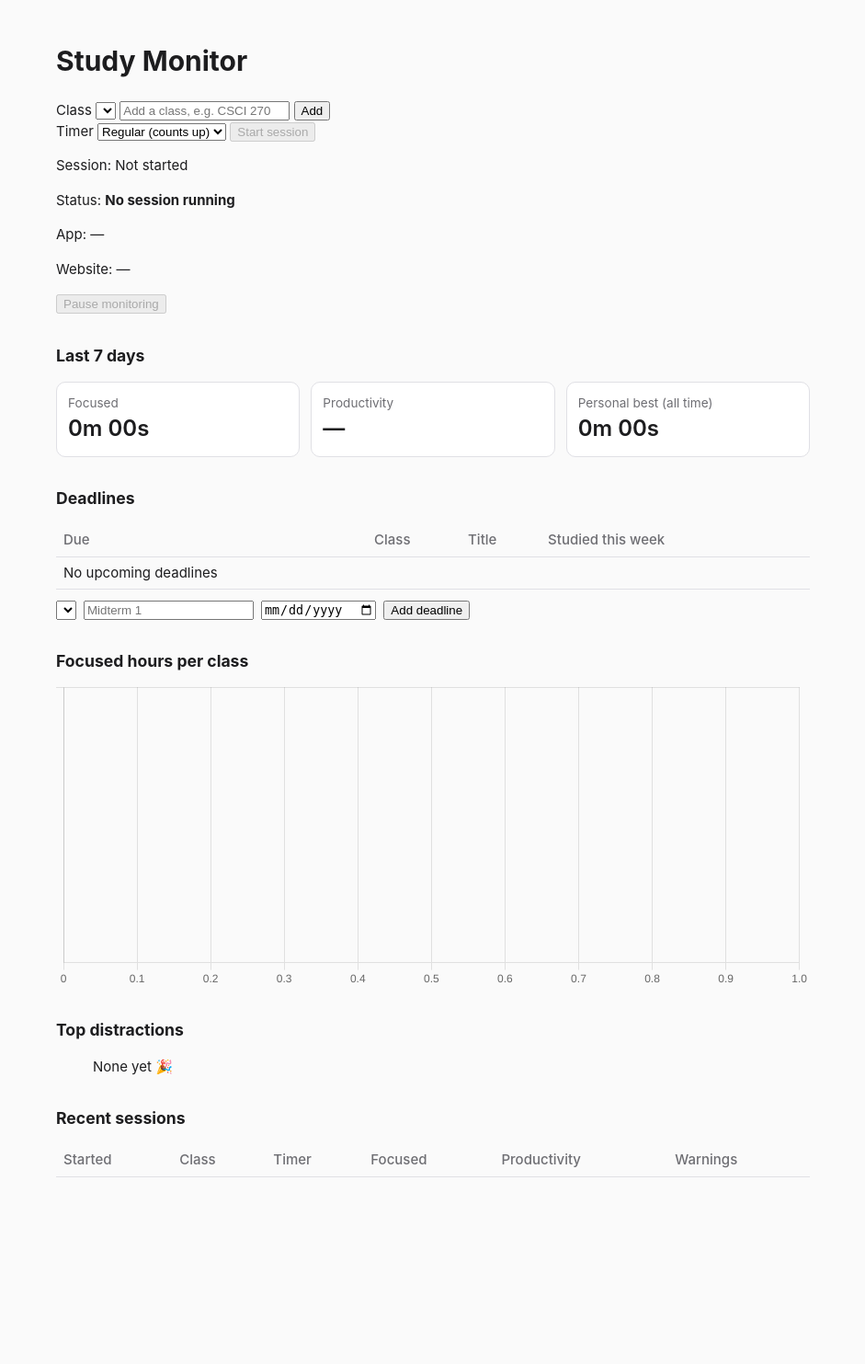
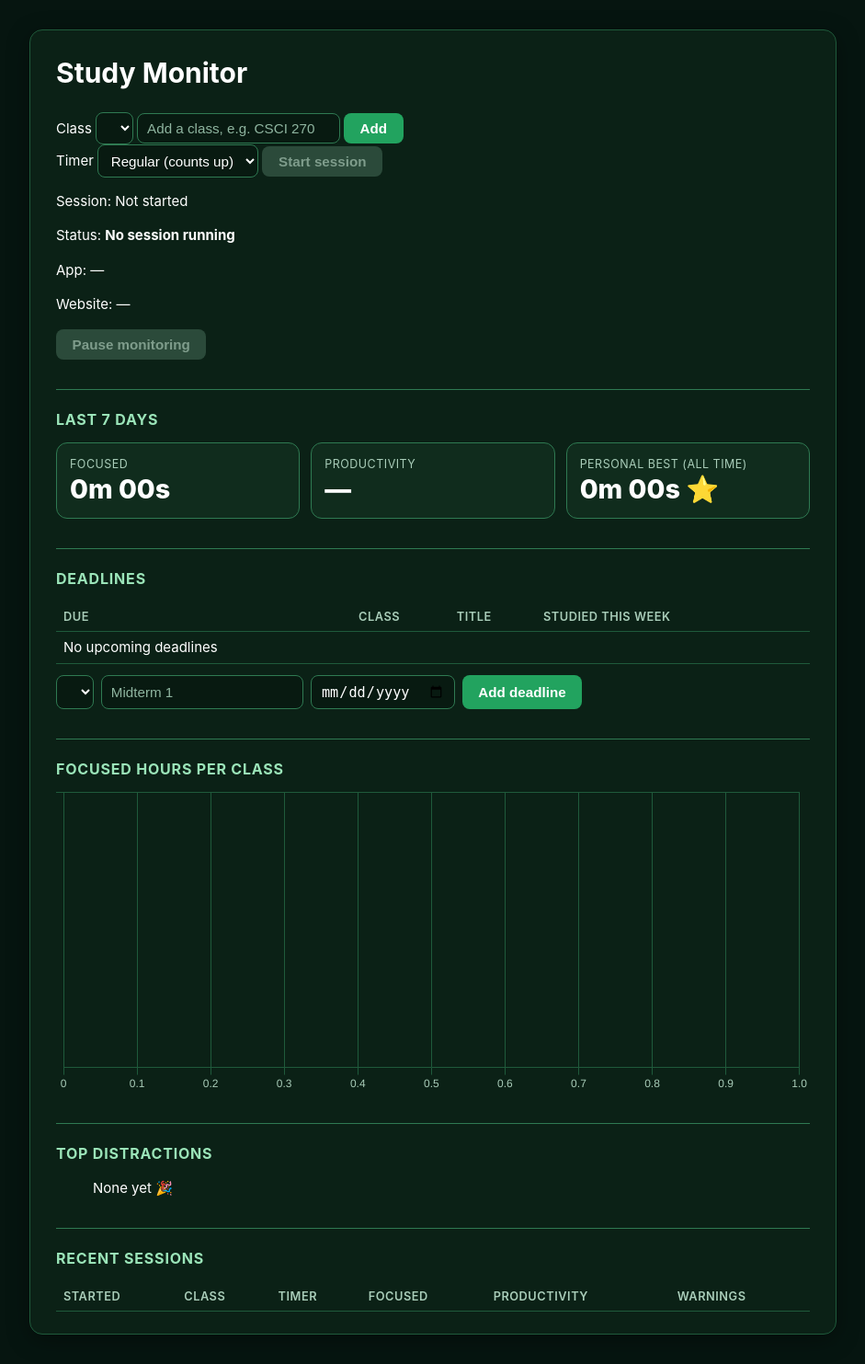
Before and after one commit to mewsmochi/scope_USC-Study-Monitor, a Flask app: page / in a window 1280 px wide. Shown: the whole page at 92% size, without its empty margins (169-1110 px from the left). Before the commit the page ends 1280 px from the top, so only its background shows below. Run offline with Flask 3, Linux system fonts and the light colour scheme; data that the repository does not hold is empty.

Commit message:
Dark green dashboard theme

```diff
--- a/dashboard/static/stats.js
+++ b/dashboard/static/stats.js
@@ -1,5 +1,6 @@
 // Stats section: fetched from /api/stats every 30s (it's history, not live status)
 
+if (window.Chart) { Chart.defaults.color = "#a9cdb9"; Chart.defaults.borderColor = "#1f5a3b"; }
 let classChart = null;
 
 // 3725 -> "1h 02m", 125 -> "2m 05s"
--- a/dashboard/static/style.css
+++ b/dashboard/static/style.css
@@ -1,19 +1,52 @@
 :root {
-  --bg: #fafafa; --fg: #1d1d1f; --muted: #6e6e73; --line: #e0e0e5; --card: #fff; --warn: #fff4e5;
+  --bg: #061510;      /* page */
+  --card: #102c1d;    /* tiles, items inside the card */
+  --fg: #ffffff;
+  --muted: #a9cdb9;
+  --line: #2f7a52;
+  --warn: #3d3a14;    /* "low study" deadline rows */
+  --accent: #4ade80;
+  --panel: #0b2116;   /* main card */
+  --input: #081a11;
 }
-@media (prefers-color-scheme: dark) {
-  :root { --bg: #1c1c1e; --fg: #f2f2f7; --muted: #a1a1a6; --line: #3a3a3c; --card: #2c2c2e; --warn: #3d2e14; }
+/* Always dark green, even if the OS is in light mode */
+body { margin: 0; background: var(--bg); color: var(--fg); font: 15px/1.5 -apple-system, system-ui, sans-serif; }
+main {
+  max-width: 820px; margin: 2rem auto; padding: 24px 28px;
+  background: var(--panel); border: 1px solid #1f5a3b; border-radius: 14px;
+  box-shadow: 0 6px 24px rgba(0, 0, 0, 0.35);
 }
-body { margin: 0; background: var(--bg); color: var(--fg); font: 15px/1.5 -apple-system, system-ui, sans-serif; }
-main { max-width: 820px; margin: 0 auto; padding: 24px 16px; }
-h2 { margin-top: 32px; font-size: 1.1rem; }
+h1 { margin-top: 0; }
+h2 {
+  margin-top: 32px; padding-top: 20px; border-top: 1px solid var(--line);
+  font-size: 1rem; color: #9be5b9; text-transform: uppercase; letter-spacing: 0.05em;
+}
 table { width: 100%; border-collapse: collapse; }
-th, td { text-align: left; padding: 6px 8px; border-bottom: 1px solid var(--line); }
-th { color: var(--muted); font-weight: 500; }
+th, td { text-align: left; padding: 6px 8px; border-bottom: 1px solid #1f5a3b; }
+th { color: var(--muted); font-weight: 600; font-size: 0.8rem; text-transform: uppercase; letter-spacing: 0.04em; }
 tr.low { background: var(--warn); }
+
+/* Stat tiles: bold numbers */
 .tiles { display: grid; grid-template-columns: repeat(auto-fit, minmax(180px, 1fr)); gap: 12px; }
-.tile { background: var(--card); border: 1px solid var(--line); border-radius: 10px; padding: 12px; }
-.tile .label { display: block; color: var(--muted); font-size: 0.85rem; }
-.tile .value { font-size: 1.5rem; font-weight: 600; }
+.tile { background: var(--card); border: 1px solid var(--line); border-radius: 12px; padding: 14px; }
+.tile .label { display: block; color: var(--muted); font-size: 0.78rem; text-transform: uppercase; letter-spacing: 0.04em; }
+.tile .value { font-size: 1.8rem; font-weight: 800; line-height: 1.2; }
+#personal-best::after { content: " ⭐"; }
+
+/* Controls */
+select, input {
+  padding: 0.45rem 0.6rem; border: 1px solid var(--line); border-radius: 8px;
+  background: var(--input); color: var(--fg); font-size: 0.95rem;
+}
+input::placeholder { color: #8fb5a0; }
+button {
+  padding: 0.5rem 1.1rem; border: none; border-radius: 8px;
+  background: #22a35f; color: #fff; font-size: 0.95rem; font-weight: 600; cursor: pointer;
+}
+button:hover:not(:disabled) { background: #2bbf70; }
+button:disabled { background: #2b4a3a; color: #7f9d8c; cursor: not-allowed; }
+td button { padding: 0.15rem 0.6rem; font-size: 0.8rem; background: #3b6b52; }
+td button:hover { background: #b93c3c !important; }
+
 form { display: flex; flex-wrap: wrap; gap: 8px; margin-top: 12px; }
-.error { color: #d70015; }
+.error { color: #ff8a8a; }
```
